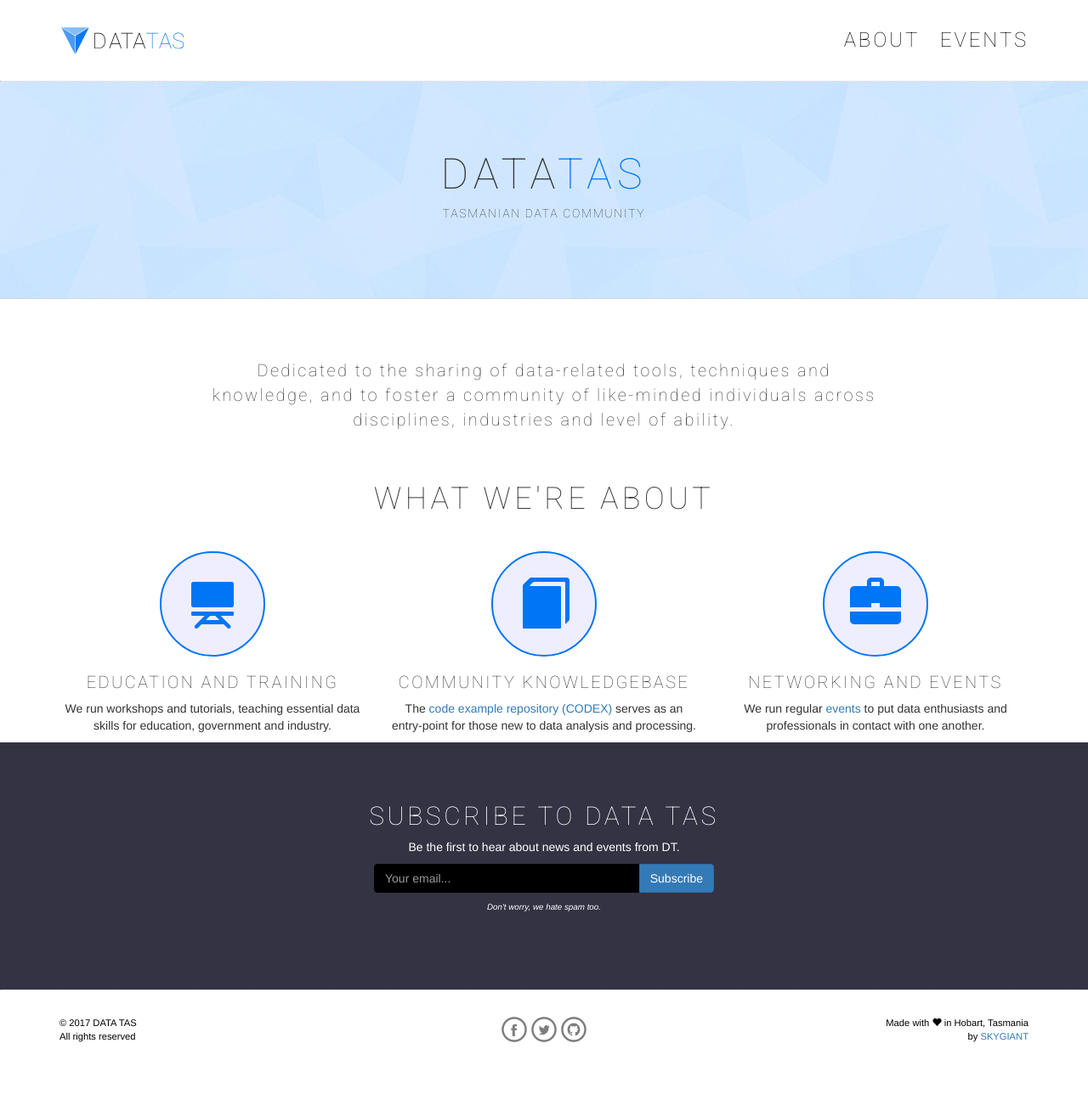
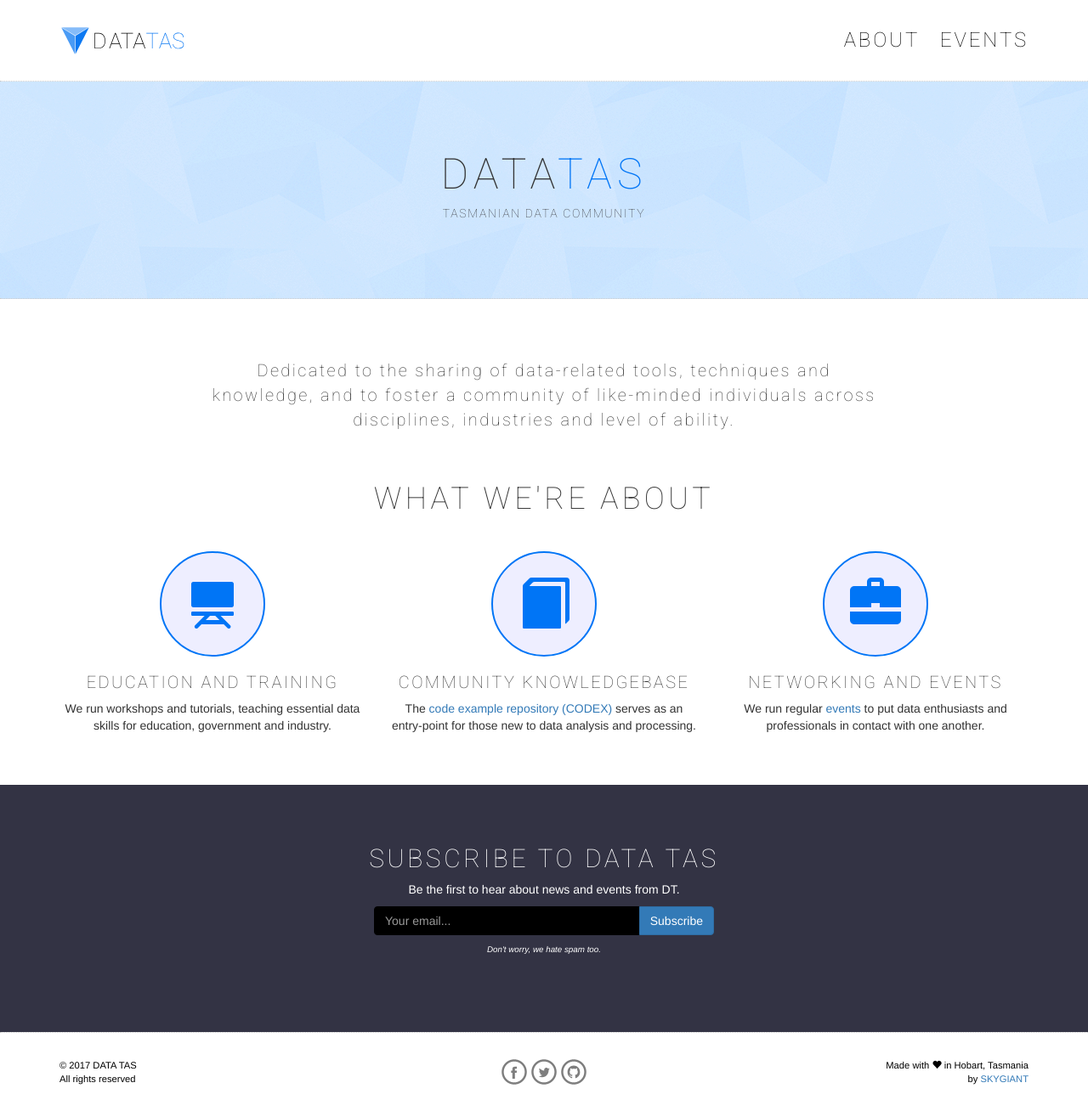
Before and after one commit to datatas/datatas.github.io, a Jekyll site: the page built from index.html, in a window 1280 px wide and 1308 px high. Shown: the whole window at 85% size. Built offline with Jekyll 4.4.1, drawn with Linux system fonts in a browser that asks for light colours; nearby versions of some CDN libraries.

Commit message:
Slight padding issue

```diff
--- a/css/datatas.css
+++ b/css/datatas.css
@@ -141,6 +141,9 @@ footer #footer-subscribe input {
 }
 .text-centered {
   text-align: center;
+}
+.services {
+  padding-bottom: 50px;
 }
 .services h1 {
   margin-bottom: 40px;
--- a/less/datatas.less
+++ b/less/datatas.less
@@ -198,6 +198,7 @@ footer {
     h1 {
         margin-bottom: @banner_padding / 2;
     }
+    padding-bottom: 50px;
 }
 
 .service {
```
